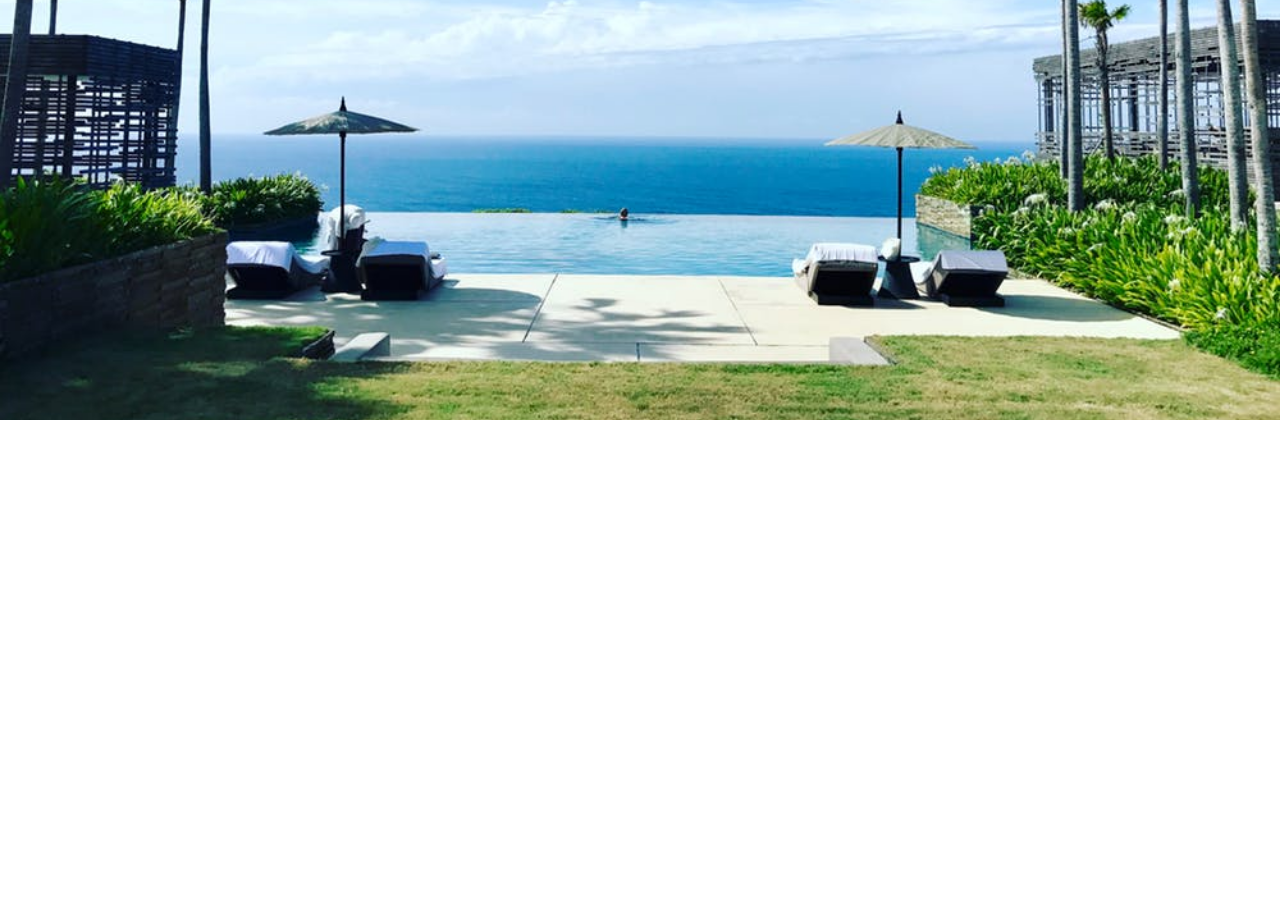
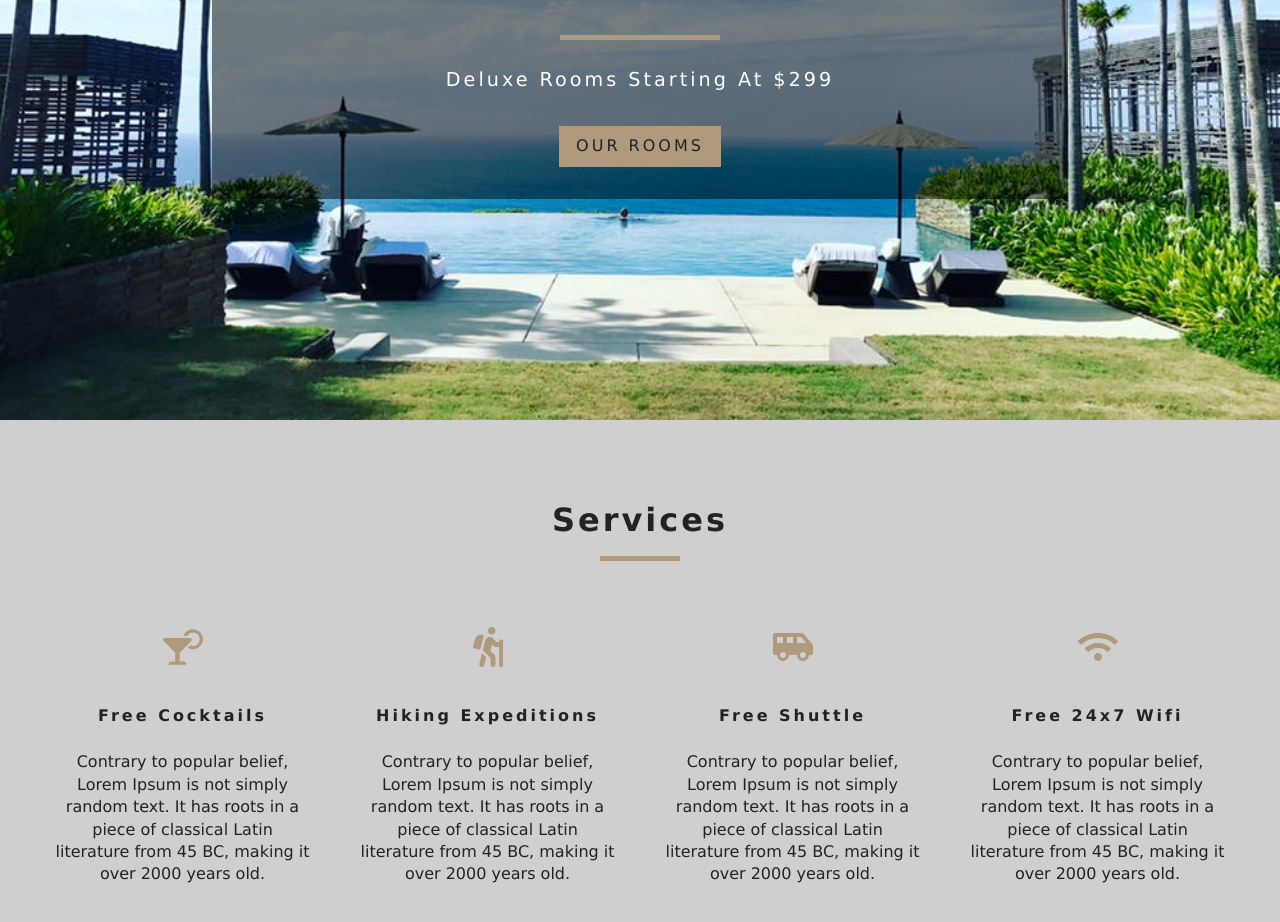
Before and after one commit to esinghrahul/beach-resort-app, a React (Create React App) app: page / in a window 1280 px wide. Shown: the part 380-1302 px from the top of the page. Before the commit the page ends 800 px from the top, so only its background shows below. Built offline with nearby package versions, Linux system fonts and the light colour scheme; the HTML template or start-up script is replaced by a standard one.

Commit message:
Added services and banner components

```diff
--- a/src/App.css
+++ b/src/App.css
@@ -252,6 +252,7 @@
 }
 .services h6 {
   letter-spacing: var(--mainSpacing);
+  text-transform: capitalize;
 }
 .services p {
   width: 80%;
--- /dev/null
+++ b/src/components/banner.component.jsx
@@ -0,0 +1,14 @@
+import React from 'react'
+
+const Banner = ({children, title, subtitle}) => {
+    return(
+        <div className="banner">
+            <h1>{title}</h1>
+            <div></div>
+            <p>{subtitle}</p>
+            {children}
+        </div>
+    )
+}
+
+export default Banner
--- /dev/null
+++ b/src/components/services.component.jsx
@@ -0,0 +1,47 @@
+import React from 'react'
+import {FaCocktail, FaHiking, FaShuttleVan, FaWifi} from 'react-icons/fa'
+
+import Title from './title.component'
+
+export default class Services extends React.Component{
+    state={
+        services: [
+            {
+                icon: <FaCocktail />,
+                title: "Free cocktails",
+                info: 'Contrary to popular belief, Lorem Ipsum is not simply random text. It has roots in a piece of classical Latin literature from 45 BC, making it over 2000 years old.'
+            },
+            {
+                icon: <FaHiking />,
+                title: "hiking expeditions",
+                info: 'Contrary to popular belief, Lorem Ipsum is not simply random text. It has roots in a piece of classical Latin literature from 45 BC, making it over 2000 years old.'
+            },
+            {
+                icon: <FaShuttleVan />,
+                title: "Free shuttle",
+                info: 'Contrary to popular belief, Lorem Ipsum is not simply random text. It has roots in a piece of classical Latin literature from 45 BC, making it over 2000 years old.'
+            },
+            {
+                icon: <FaWifi />,
+                title: "Free 24x7 wifi",
+                info: 'Contrary to popular belief, Lorem Ipsum is not simply random text. It has roots in a piece of classical Latin literature from 45 BC, making it over 2000 years old.'
+            }
+        ]
+    }
+    render(){
+        return(
+            <section className='services'>
+                <Title title='services' />
+                <div className='services-center'>
+                    {this.state.services.map((item, index) => {
+                        return <article key= {index} className= 'service'>
+                            <span>{item.icon}</span>
+                            <h6>{item.title}</h6>
+                            <p>{item.info}</p>
+                        </article>
+                    })}
+                </div>
+            </section>
+        )
+    }
+}
--- /dev/null
+++ b/src/components/title.component.jsx
@@ -0,0 +1,12 @@
+import React from 'react'
+
+const Title = ({title}) => {
+    return(
+        <div className='section-title'>
+            <h4>{title}</h4>
+            <div />
+        </div>
+    )
+}
+
+export default Title
--- a/src/pages/error.component.jsx
+++ b/src/pages/error.component.jsx
@@ -1,9 +1,17 @@
 import React from 'react'
 import Hero from '../components/hero.component'
+import Banner from '../components/banner.component'
+import { Link } from 'react-router-dom'
 
 const Error = () => {
     return(
-        <Hero />
+        <Hero>
+            <Banner title='404' subtitle='Page not found'>
+                <Link to= '/' className= 'btn-primary'>
+                    Return home
+                </Link>
+            </Banner>
+        </Hero>
     )
 }
 
--- a/src/pages/home.component.jsx
+++ b/src/pages/home.component.jsx
@@ -1,9 +1,19 @@
 import React from 'react'
 import Hero from '../components/hero.component'
+import Banner from '../components/banner.component'
+import { Link } from 'react-router-dom'
+import Services from '../components/services.component'
 
 const Home = () => {
     return(
-        <Hero></Hero>
+        <React.Fragment>
+        <Hero>
+            <Banner title="Luxurious Rooms" subtitle="Deluxe rooms starting at $299">
+                <Link to= '/rooms' className="btn-primary">Our rooms</Link>
+            </Banner>
+        </Hero>
+        <Services />
+        </React.Fragment>
     )
 }
 
--- a/src/pages/rooms.component.jsx
+++ b/src/pages/rooms.component.jsx
@@ -1,9 +1,17 @@
 import React from 'react'
 import Hero from '../components/hero.component'
+import Banner from '../components/banner.component'
+import { Link } from 'react-router-dom'
 
 const Rooms = () => {
     return(
-        <Hero hero='roomsHero' />
+        <Hero hero='roomsHero'>
+            <Banner title='Our Rooms'>
+                <Link to= '/' className='btn-primary'>
+                    Return Home
+                </Link>
+            </Banner>
+        </Hero>
     )
 }
 
```
